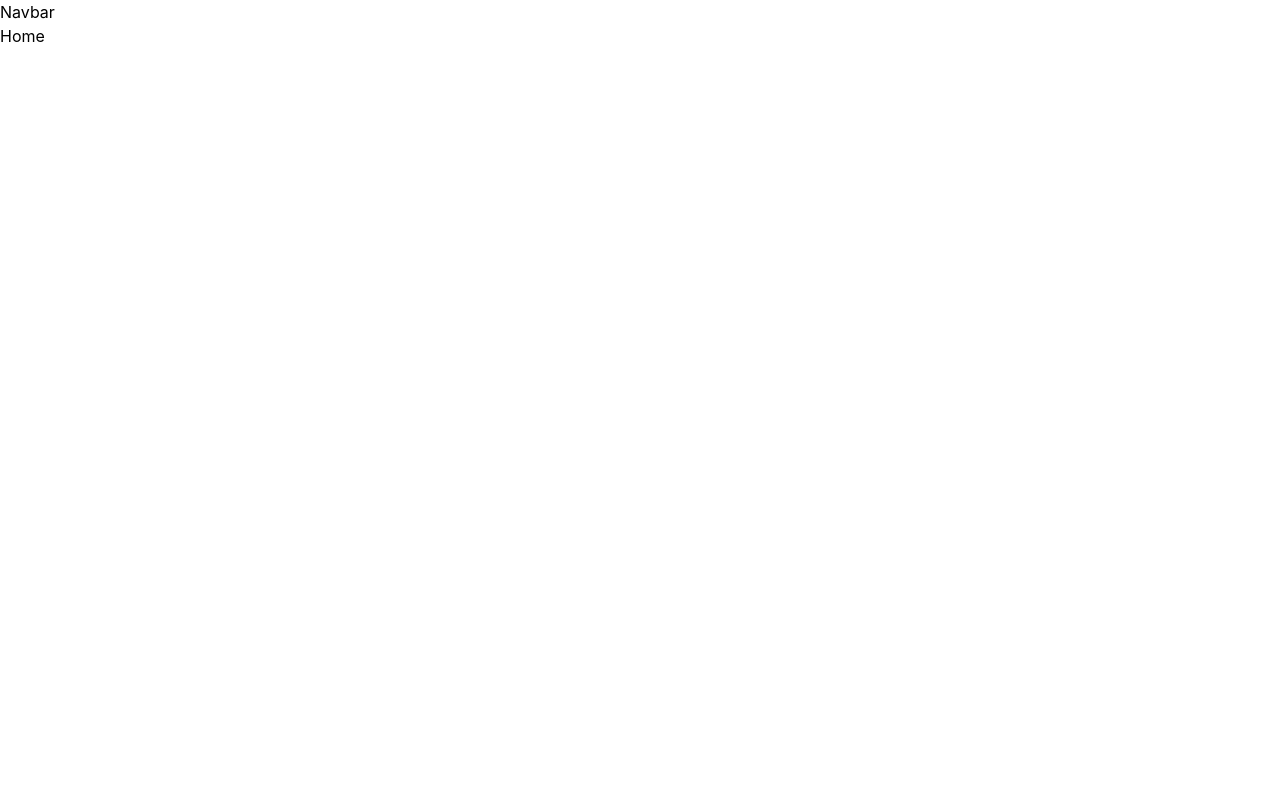
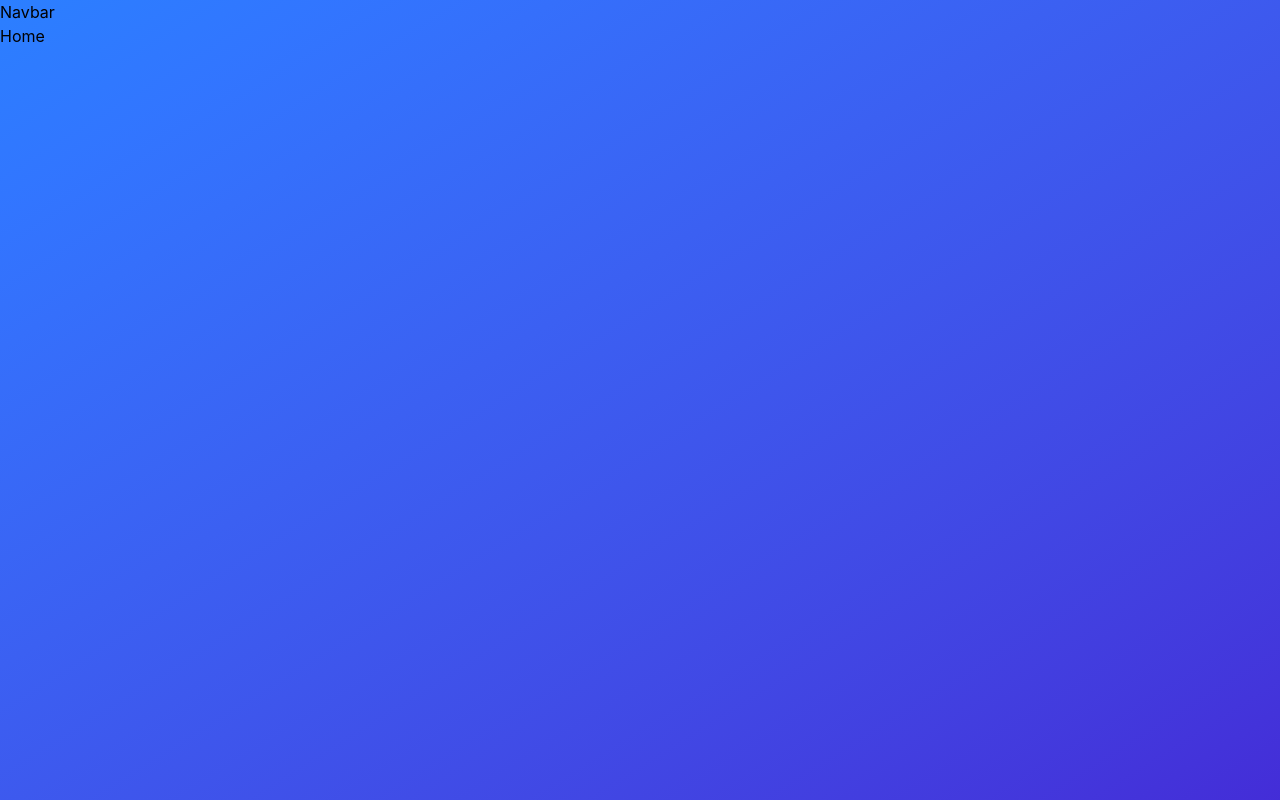
Before and after one commit to yasirumadhuwantha/weather-app-react-basic, a React (Vite) app in the folder weather-app-react-basic/: page / in a window 1280 px wide. Built offline with nearby package versions, Linux system fonts and the light colour scheme.

Commit message:
Create main layout style using Tailwind CSS classes..

```diff
--- a/weather-app-react-basic/src/App.jsx
+++ b/weather-app-react-basic/src/App.jsx
@@ -4,7 +4,7 @@
 
 const App = () => {
   return (
-    <div>
+    <div className="min-h-screen bg-linear-to-br from-blue-500 to-indigo-700">
       <Navbar/>
 
       <Routes>
```
